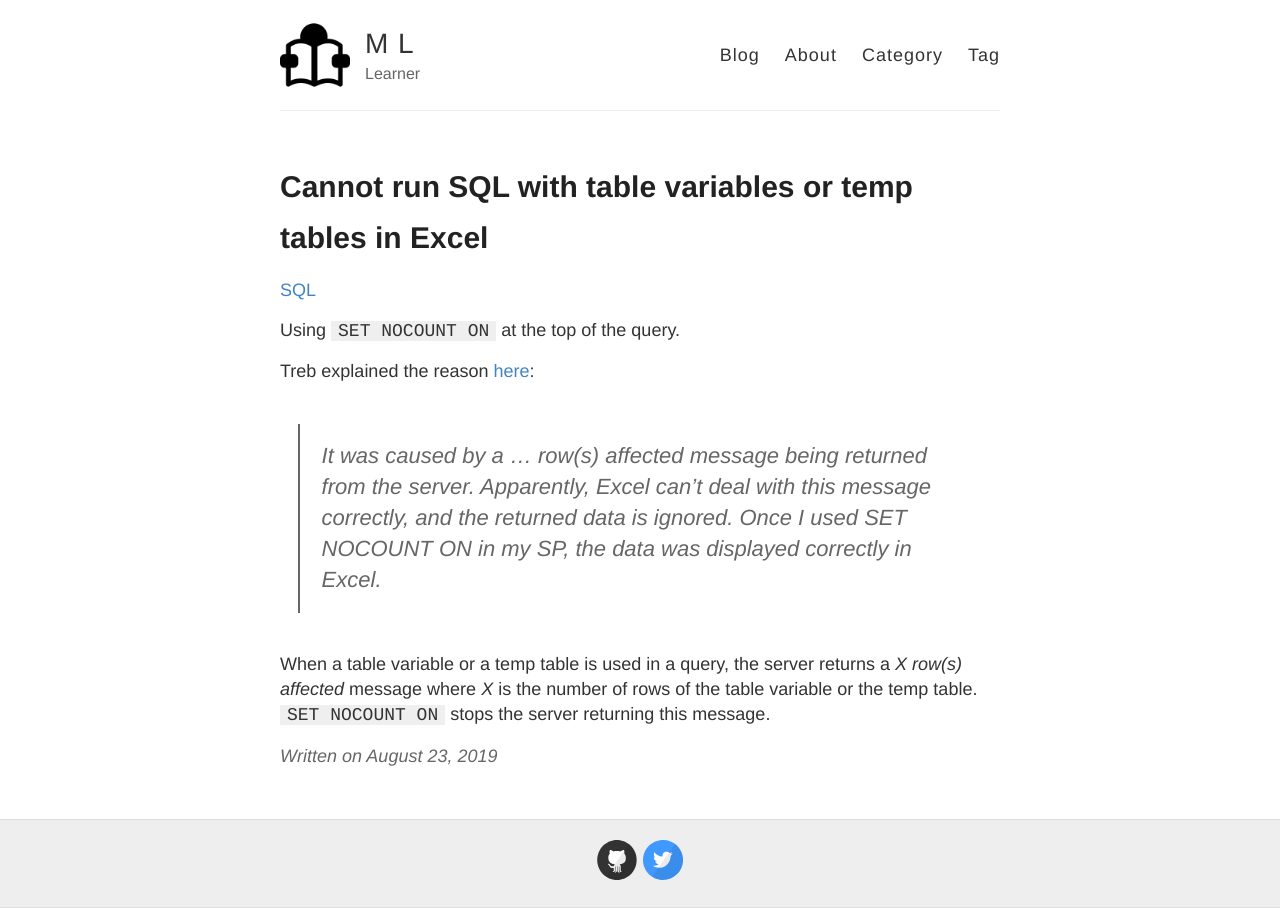
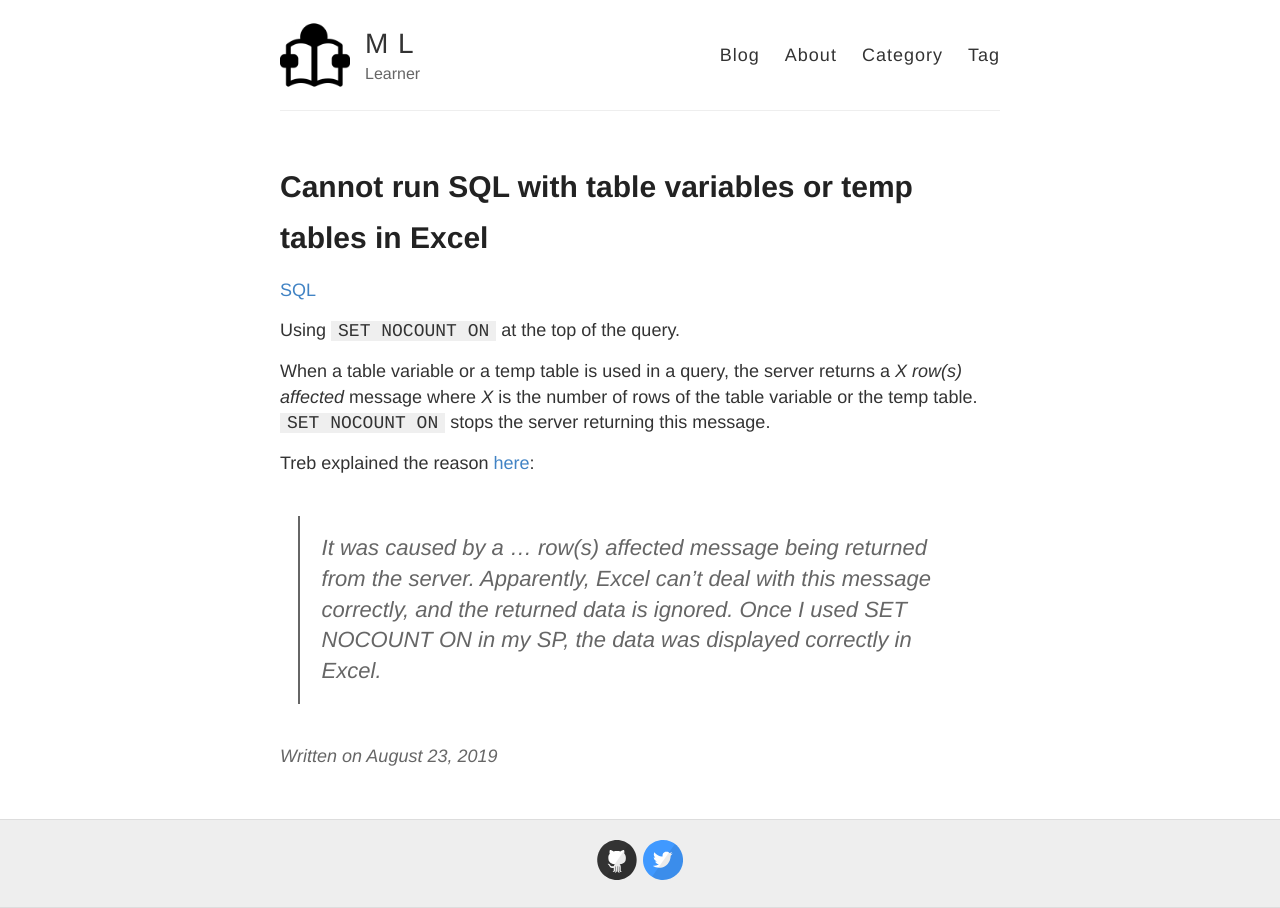
Before and after one commit to MingLang/MingLang.github.io, a Jekyll site: the page built from _posts/2019-08-23-Set-nocount-on-when-run-SQL-within-Excel.md, in a window 1280 px wide. Built offline with Jekyll 4.4.1, drawn with Linux system fonts in a browser that asks for light colours.

```diff
--- a/_posts/2019-08-23-Set-nocount-on-when-run-SQL-within-Excel.md
+++ b/_posts/2019-08-23-Set-nocount-on-when-run-SQL-within-Excel.md
@@ -7,8 +7,8 @@ tags: [SQL, Excel, SET NOCOUNT ON]
 
 Using `SET NOCOUNT ON` at the top of the query.
 
+When a table variable or a temp table is used in a query, the server returns a *X row(s) affected* message where *X* is the number of rows of the table variable or the temp table. `SET NOCOUNT ON` stops the server returning this message.
+
 Treb explained the reason [here](https://stackoverflow.com/a/25743182/8403973):
 
 >It was caused by a *... row(s)* affected message being returned from the server. Apparently, Excel can't deal with this message correctly, and the returned data is ignored. Once I used SET NOCOUNT ON in my SP, the data was displayed correctly in Excel.
-
-When a table variable or a temp table is used in a query, the server returns a *X row(s) affected* message where *X* is the number of rows of the table variable or the temp table. `SET NOCOUNT ON` stops the server returning this message.
```
